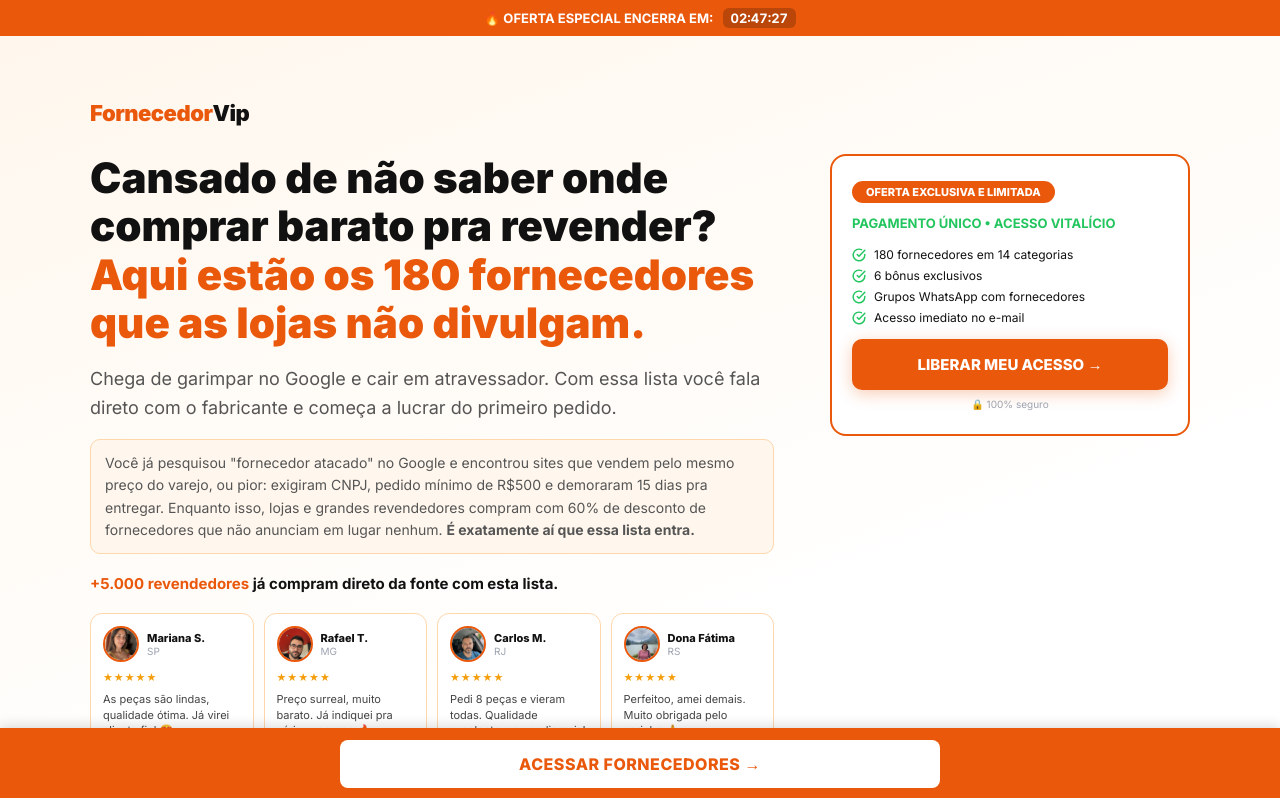
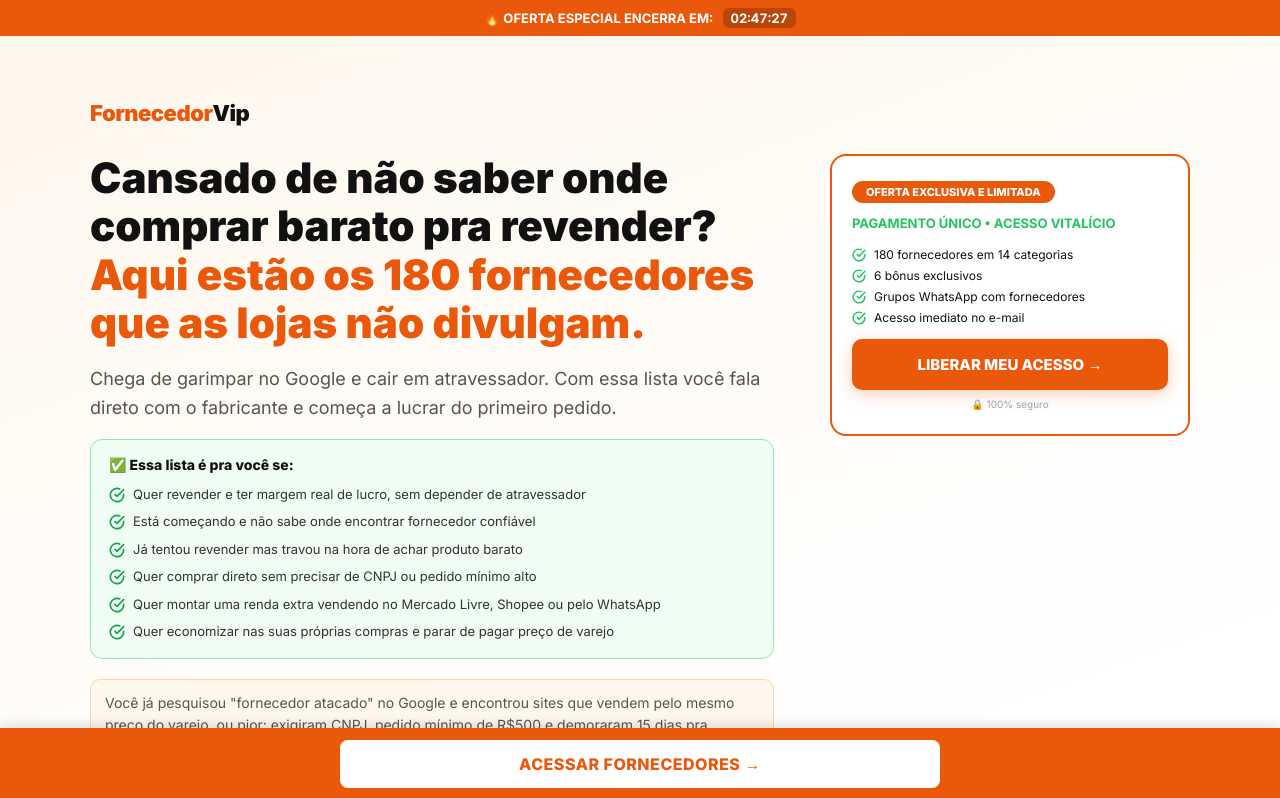
Before and after one commit to geisajanuariouba-cloud/fornecedor, a Next.js app: page / in a window 1280 px wide. Shown: the top 798 px of the page. Built offline with nearby package versions, Linux system fonts and the light colour scheme; no server answers.

Commit message:
feat: adiciona bloco 'Essa lista e pra voce se' no hero de ambas as paginas

```diff
--- a/src/app/page.tsx
+++ b/src/app/page.tsx
@@ -378,6 +378,26 @@ export default function FornecedoresPage() {
               <p style={{ fontSize: isMobile ? "15px" : "18px", color: "#555", lineHeight: 1.6, marginBottom: "16px", textAlign: isMobile ? "center" : "left" }}>
                 Chega de garimpar no Google e cair em atravessador. Com essa lista você fala direto com o fabricante e começa a lucrar do primeiro pedido.
               </p>
+
+              {/* Essa lista é pra você se */}
+              <div style={{ background: "#f0fdf4", border: "1.5px solid #86efac", borderRadius: "12px", padding: "16px 18px", marginBottom: "20px", textAlign: "left" }}>
+                <div style={{ fontSize: isMobile ? "13px" : "14px", fontWeight: 800, color: "#111", marginBottom: "12px" }}>✅ Essa lista é pra você se:</div>
+                <div style={{ display: "flex", flexDirection: "column", gap: "8px" }}>
+                  {[
+                    "Quer revender e ter margem real de lucro, sem depender de atravessador",
+                    "Está começando e não sabe onde encontrar fornecedor confiável",
+                    "Já tentou revender mas travou na hora de achar produto barato",
+                    "Quer comprar direto sem precisar de CNPJ ou pedido mínimo alto",
+                    "Quer montar uma renda extra vendendo no Mercado Livre, Shopee ou pelo WhatsApp",
+                    "Quer economizar nas suas próprias compras e parar de pagar preço de varejo",
+                  ].map((item) => (
+                    <div key={item} style={{ display: "flex", alignItems: "flex-start", gap: "8px" }}>
+                      <svg width="16" height="16" viewBox="0 0 24 24" fill="none" stroke="#16a34a" strokeWidth="2.5" strokeLinecap="round" strokeLinejoin="round" style={{ flexShrink: 0, marginTop: "2px" }}><path d="M22 11.08V12a10 10 0 1 1-5.93-9.14"/><polyline points="22 4 12 14.01 9 11.01"/></svg>
+                      <span style={{ fontSize: isMobile ? "12px" : "13px", color: "#333", lineHeight: 1.5 }}>{item}</span>
+                    </div>
+                  ))}
+                </div>
+              </div>
 
               <div style={{ background: "#fff7ed", border: "1px solid #fed7aa", borderRadius: "10px", padding: "12px 14px", marginBottom: "20px", textAlign: "left" }}>
                 <p style={{ fontSize: isMobile ? "13px" : "14px", color: "#555", lineHeight: 1.6, margin: 0 }}>
```
Also changed, not shown: src/app/oferta/page.tsx (+20 -0 lines).
